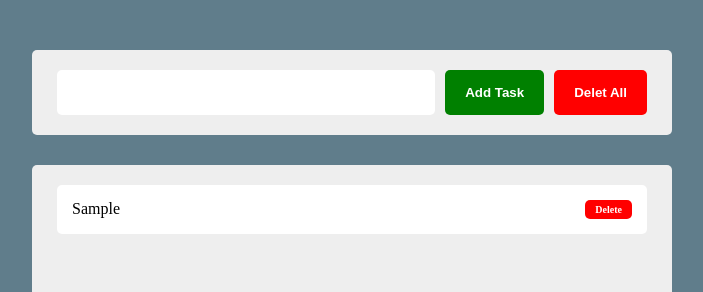
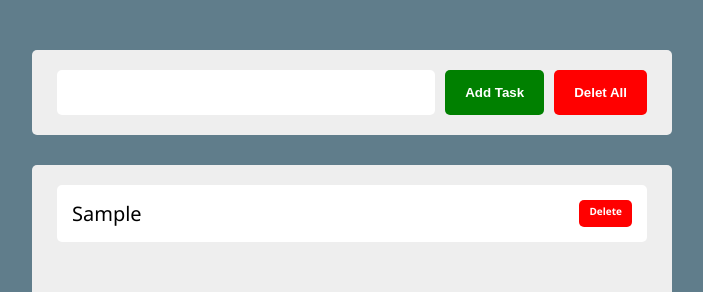
Before and after one commit to mohamedheseein99/ToDo, a plain HTML site: page index.html in a window 1280 px wide. Both pictures are taken after typing "Sample" into the empty fields and a click on the input "Add Task". Shown: the top 292 px of the page, without its empty margins (288-991 px from the left). Drawn offline with Linux system fonts and the light colour scheme.

Commit message:
Update main.css

```diff
--- a/main.css
+++ b/main.css
@@ -78,6 +78,8 @@ body {
     padding: 15px;
     display: flex;
     justify-content: space-between;
+    font-family:'Segoe UI','Tahoma';
+    font-size:20px;
 }
 
 .task:hover {
@@ -119,4 +121,5 @@ body {
     .task {
         padding: 15px;
     }
+
 }
```
